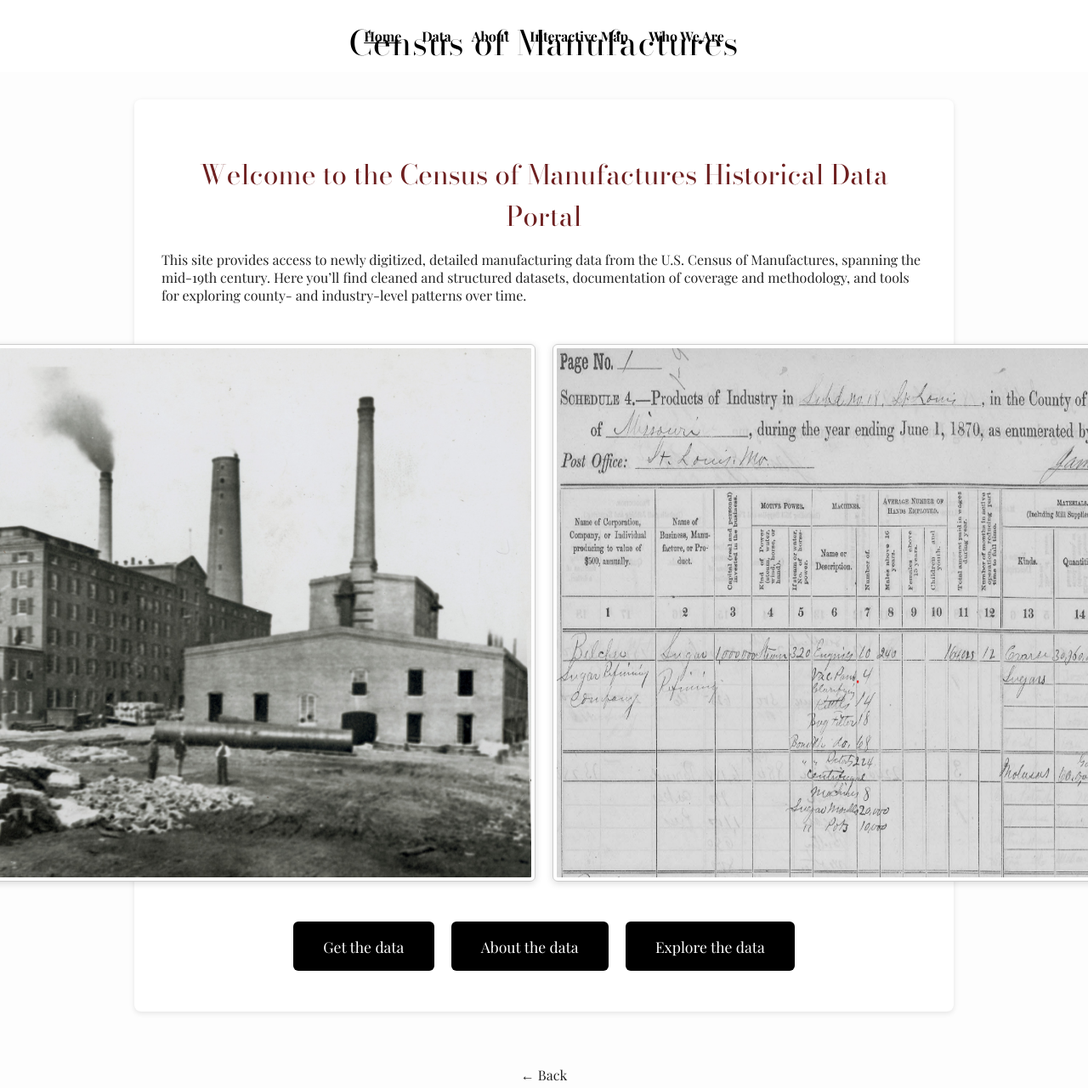
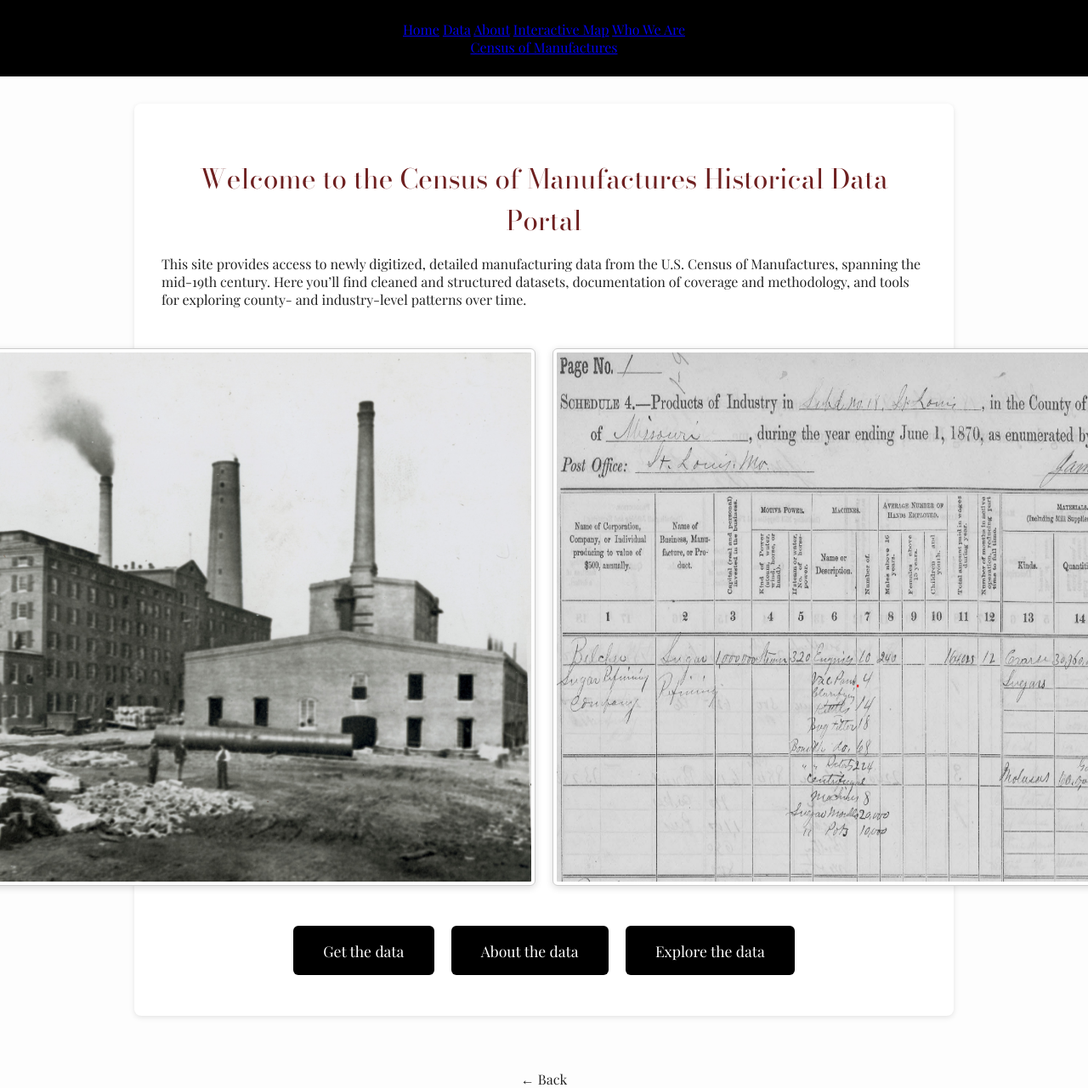
Before and after one commit to allen-otterstrom/CMF_data, a Jekyll site: the page built from index.md, in a window 1280 px wide. Shown: the whole page at 85% size. Built offline with Jekyll 4.4.1, drawn with Linux system fonts in a browser that asks for light colours.

Commit message:
Update header.html

```diff
--- a/_includes/header.html
+++ b/_includes/header.html
@@ -14,51 +14,4 @@
 </header>
 
 <!-- Fonts -->
-<link href="https://fonts.googleapis.com/css2?family=Bodoni+Moda:wght@700&family=Playfair+Display&display=swap" rel="stylesheet">
-
-<style>
-/* Header container */
-header {
-  display: flex;
-  align-items: center;
-  justify-content: space-between;
-  background-color: #fff;
-  padding: 2em 2em;
-  position: relative;
-}
-
-/* Nav links on left */
-.nav-links {
-  display: flex;
-  gap: 1.5em;
-  font-family: 'Playfair Display', serif;
-}
-
-.nav-links a {
-  text-decoration: none;
-  color: #000;
-  font-weight: bold;
-}
-
-.nav-links a:hover,
-.nav-links a.active {
-  text-decoration: underline;
-}
-
-/* Centered title */
-.title {
-  position: absolute;
-  left: 50%;
-  transform: translateX(-50%);
-  top: 20px;                  /* adjust vertical position */
-  font-family: 'Bodoni Moda', serif;  /* New Yorker-style font */
-  font-weight: 400;            /* normal weight */
-  font-size: 2.5em;            /* bigger title if you like */
-  letter-spacing: 1px;         /* add some spacing between letters */
-}
-
-.title a {
-  text-decoration: none;
-  color: #000;
-}
-</style>
+<link href="https://fonts.googleapis.com/css2?family=Bodoni+Moda:wght@400;700&family=Playfair+Display&display=swap" rel="stylesheet">
```
